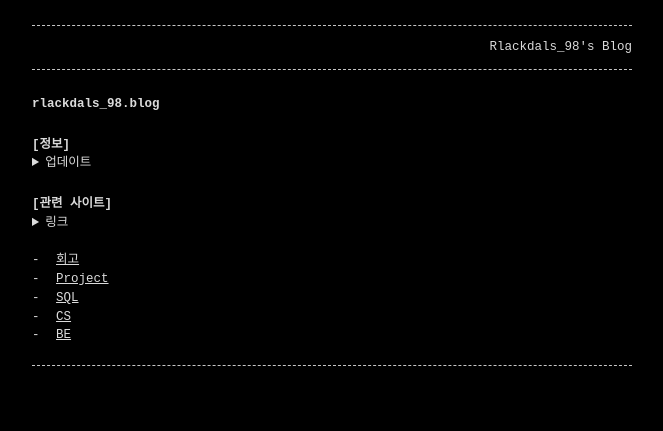
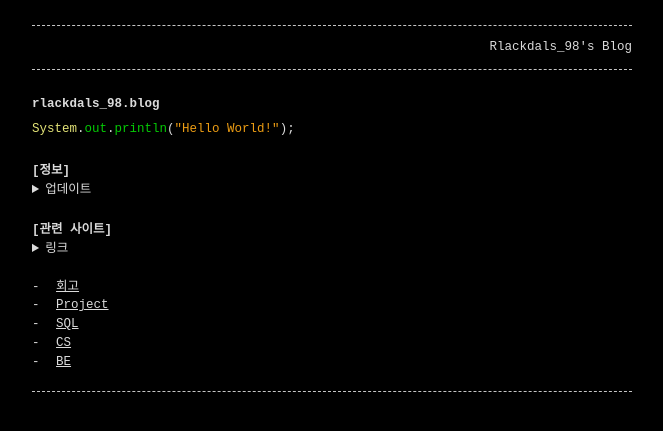
Before and after one commit to Rlackdals981010/Rlackdals981010.github.io, a Jekyll site: the page built from index.md, in a window 1280 px wide. Shown: the top 431 px of the page, without its empty margins (308-971 px from the left). Built offline with Jekyll 4.4.1, drawn with Linux system fonts in a browser that asks for light colours.

Commit message:
메인 사이트 꾸미기

```diff
--- a/index.md
+++ b/index.md
@@ -5,6 +5,10 @@ permalink: /
 ---
 
 # rlackdals_98.blog
+
+{% highlight ruby %}
+System.out.println("Hello World!");
+{% endhighlight %}
 
 
 # [정보]
```
